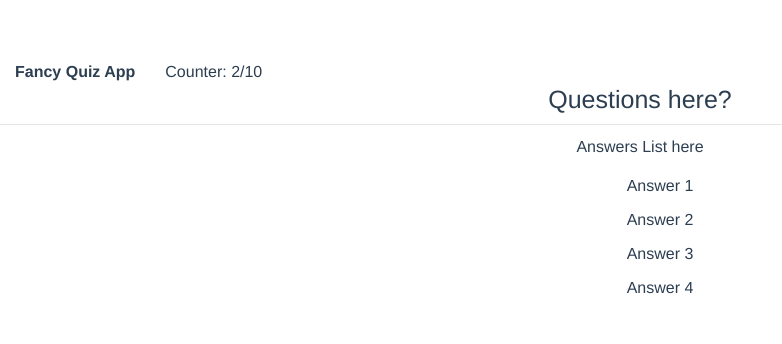
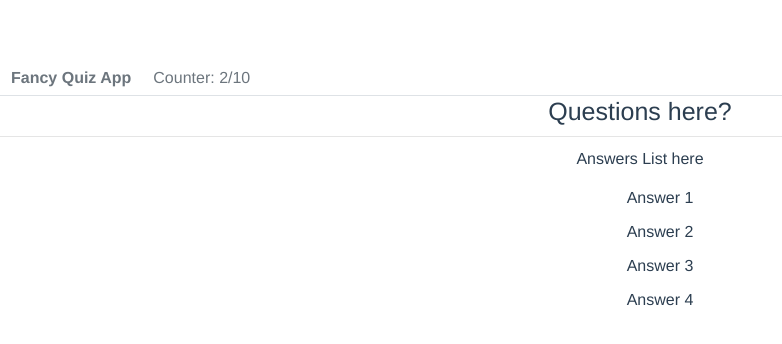
Before and after one commit to trepichio/vue_quizapp, a Vue app: page / in a window 1280 px wide. Shown: the top 344 px of the page, without its empty margins (0-782 px from the left). Built offline with nearby package versions, Linux system fonts and the light colour scheme.

Commit message:
add bootstrap-nav and removed style scoped

```diff
--- a/src/components/Header.vue
+++ b/src/components/Header.vue
@@ -1,10 +1,10 @@
 <template>
-	<div>
-	  <p>
-      <strong>Fancy Quiz App</strong>
-    </p>
-    <p>Counter: 2/10</p>
-	</div>
+  <div>
+    <b-nav tabs>
+      <b-nav-item disabled><strong>Fancy Quiz App</strong></b-nav-item>
+      <b-nav-item disabled>Counter: 2/10</b-nav-item>
+    </b-nav>
+  </div>
 </template>
 
 <script>
@@ -13,14 +13,3 @@
   name: 'Header'
 }
 </script>
-
-<style scoped>
-  div {
-    width: 50%;
-    text-align: left;
-  }
-  p {
-    display: inline-block;
-    margin: 0 15px;
-  }
-</style>
```
